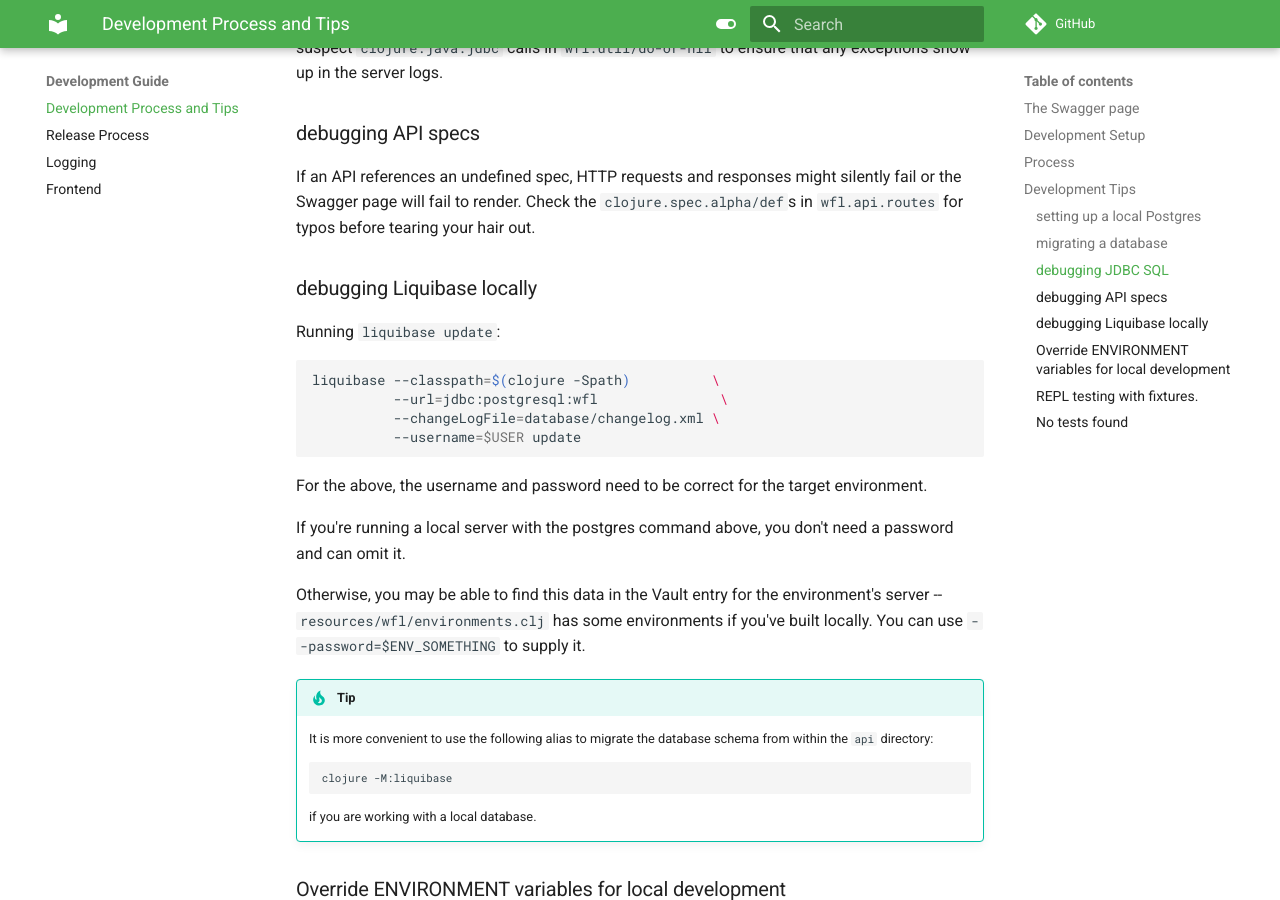
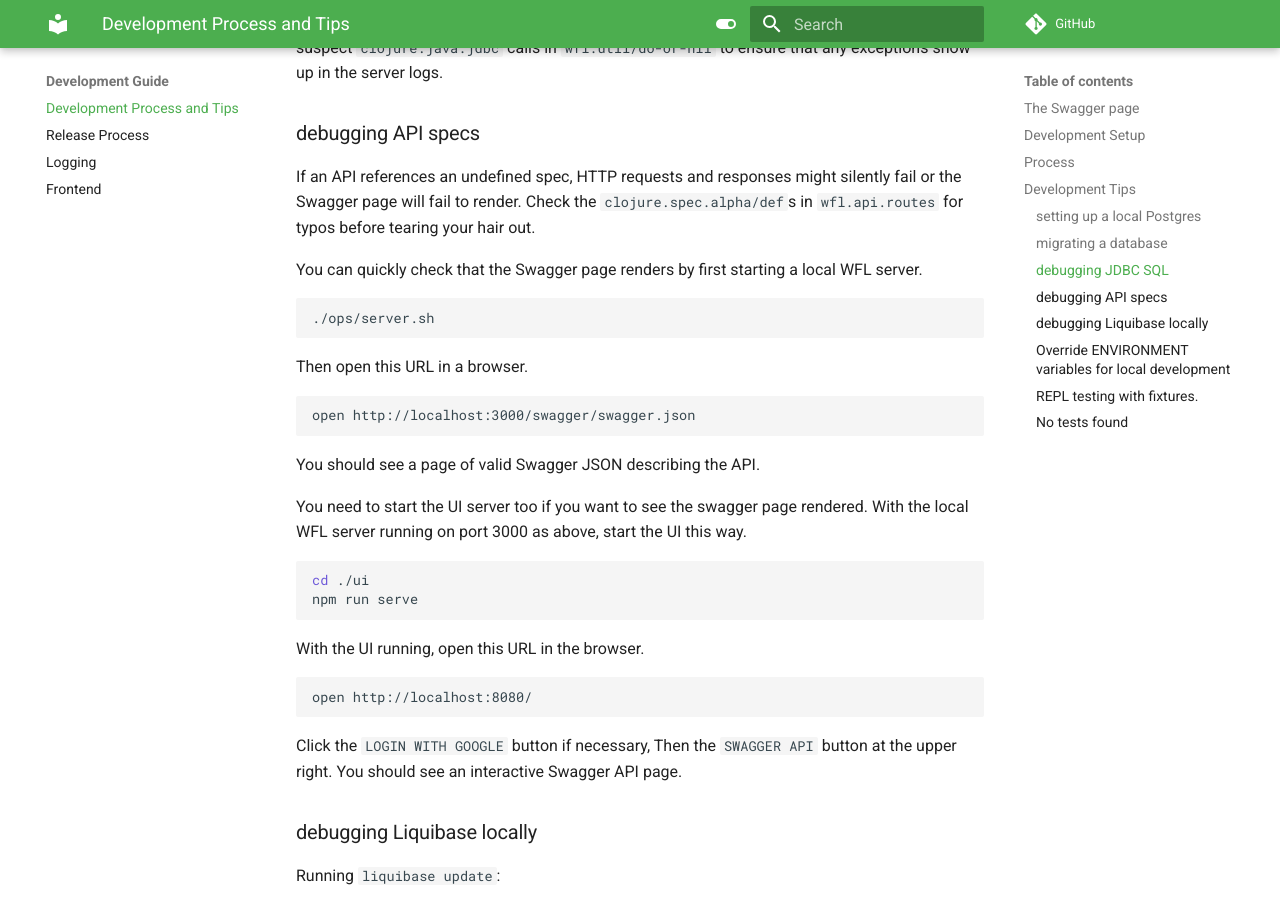
Before and after one commit to broadinstitute/wfl, an MkDocs documentation site: the page built from docs/md/dev-process.md, in a window 1280 px wide and 900 px high, scrolled down 4440 px. Built offline with MkDocs 1.6.1 and Material for MkDocs 9.7.7, drawn with Linux system fonts in a browser that asks for light colours; comment, search, counter and statistics services are not loaded.

Commit message:
GH-1397: Sweep and snapshot dataset row IDs that were missed when polling a dataset (#468)
* Document Swagger validation of API specs.
* Mock snapshots missing TDR row IDs.
* Mock datarepo/query-table-between instead of source/find-new-rows.
* Verify that rows are shared across updates.
* Work around deprecation warning.
* Do not call start-source! twice.
* Goodby Fibonacci.
* Simplify.
* Add earliest and latest and clean up.
* Make find-new-rows work with combine-tdr-source-details.
* Run `clojure -M:format` in this directory
* Glean more lint.
* Should probably count rows in running snapshots too.
* Respond to more Ed comments.

````diff
--- a/docs/md/dev-process.md
+++ b/docs/md/dev-process.md
@@ -131,7 +131,6 @@ For the release process, please refer to the [release guide](./dev-release.md).
 11. Merge the PR.
 
 
-
 ## Development Tips
 
 Here are some tips for WFL development.
@@ -224,6 +223,44 @@ If an API references an undefined spec, HTTP requests and responses might
 silently fail or the Swagger page will fail to render. Check the
 `clojure.spec.alpha/def`s in `wfl.api.routes` for typos before tearing your
 hair out.
+
+You can quickly check that the Swagger page renders
+by first starting a local WFL server.
+
+``` shell
+./ops/server.sh
+```
+
+Then open this URL in a browser.
+
+``` shell
+open http://localhost:3000/swagger/swagger.json
+```
+
+You should see a page of valid Swagger JSON
+describing the API.
+
+You need to start the UI server too
+if you want to see the swagger page rendered.
+With the local WFL server running on port 3000 as above,
+start the UI this way.
+
+``` shell
+cd ./ui
+npm run serve
+```
+
+With the UI running,
+open this URL in the browser.
+
+``` shell
+open http://localhost:8080/
+```
+
+Click the `LOGIN WITH GOOGLE` button if necessary,
+Then the `SWAGGER API` button at the upper right.
+You should see an interactive Swagger API page.
+
 
 ### debugging Liquibase locally
 
````
Also changed, not shown: 8 other files.
